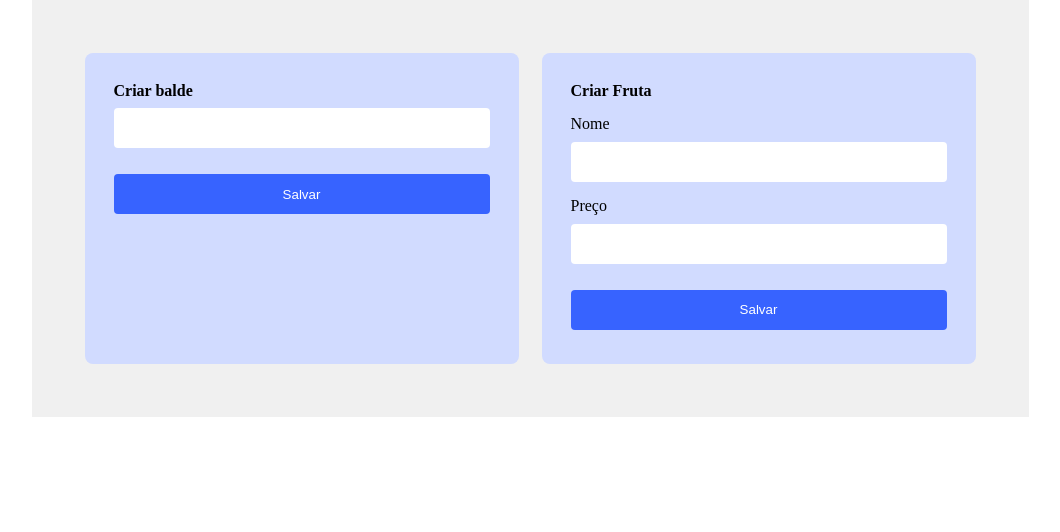
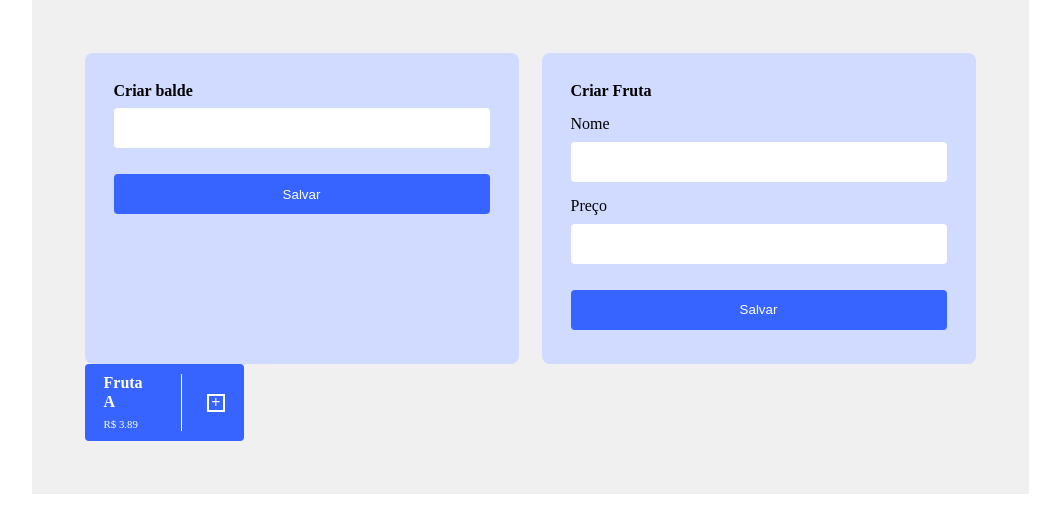
Before and after one commit to EdAndrade/armazenamento-de-frutas, a Nuxt app: page / in a window 1280 px wide. Shown: the top 532 px of the page, without its empty margins (110-1170 px from the left). Built offline with nearby package versions, Linux system fonts and the light colour scheme.

Commit message:
fruit component style finished

```diff
--- a/components/Fruit/index.vue
+++ b/components/Fruit/index.vue
@@ -3,8 +3,8 @@
     <section class="fruit">
 
         <div class="description">
-            <p class="fruitName"></p>
-            <p class="fruitPrice"></p>
+            <p class="fruitName">Fruta A</p>
+            <p class="fruitPrice">R$ 3.89</p>
         </div>
 
         <div class="addToABucket">
--- a/components/Fruit/style.scss
+++ b/components/Fruit/style.scss
@@ -2,6 +2,7 @@
     width: 159px;
     height: 77px;
     border-radius: 4px;
+    padding: 19px;
     background-color: $action-color-1;
     display: flex;
     align-items: center;
@@ -10,6 +11,8 @@
 
         border-right: 1px solid $color-light-1;
         color: $color-light-1;
+        padding-right: 25px;
+        margin-right: 25px;
 
         .fruitName{
             font-weight: 700;
@@ -22,4 +25,15 @@
             margin-top: 6px;
         }
     }
+
+    .addToABucket{
+        width: 18px;
+        height: 18px;
+        border: 2px solid $color-light-1;
+        display: flex;
+        align-items: center;
+        justify-content: center;
+        color: $color-light-1;
+        font-weight: bold;
+    }
 }
--- a/pages/index.vue
+++ b/pages/index.vue
@@ -10,7 +10,7 @@
 			</div>
 
 			<div class="fruits">
-
+				<Fruit/>
 			</div>
 
 			<div class="buckets">
@@ -26,6 +26,7 @@
 
 	import CreateBucket from '@/components/CreateBucket/index.vue'
 	import CreateFruit from '@/components/CreateFruit/index.vue'
+	import Fruit from '@/components/Fruit/index.vue'
 
 	export default {
 
@@ -33,7 +34,8 @@
 
 		components: {
 			CreateBucket,
-			CreateFruit
+			CreateFruit,
+			Fruit
 		}
 	}
 
```
